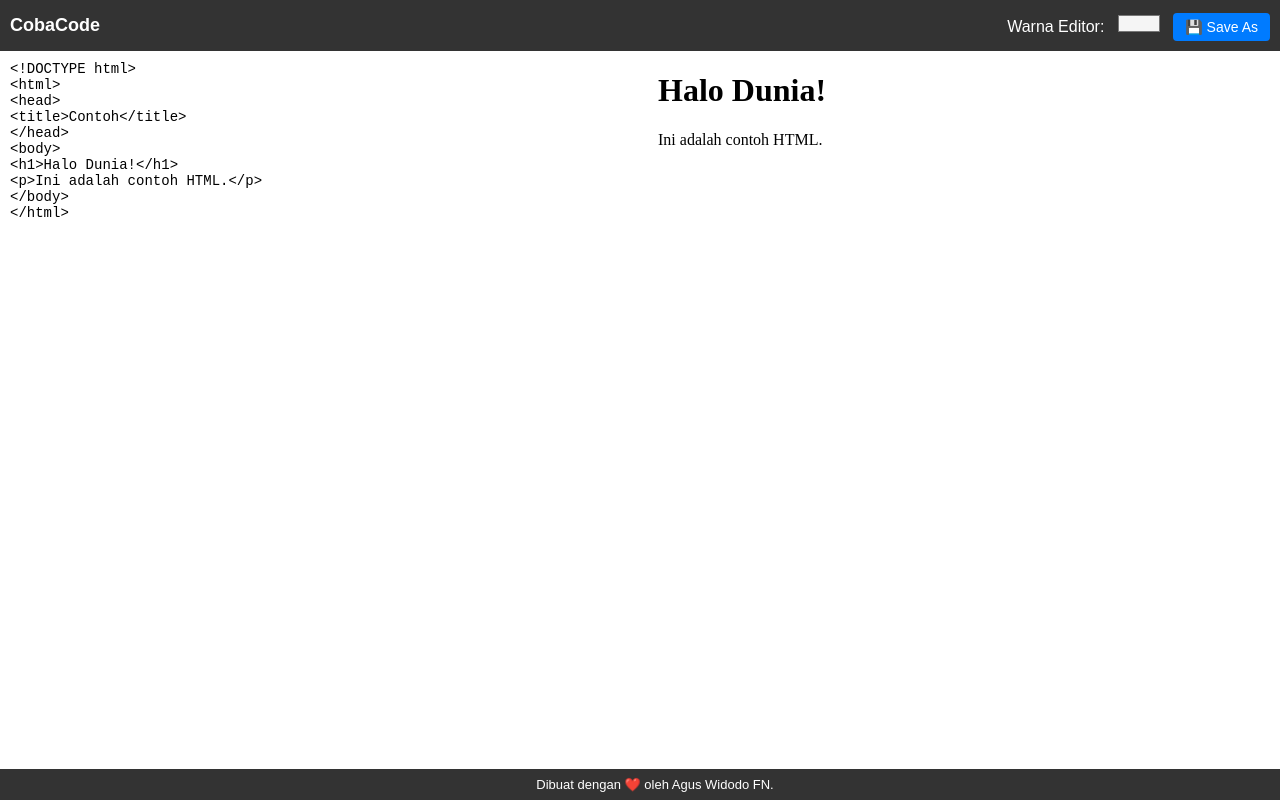
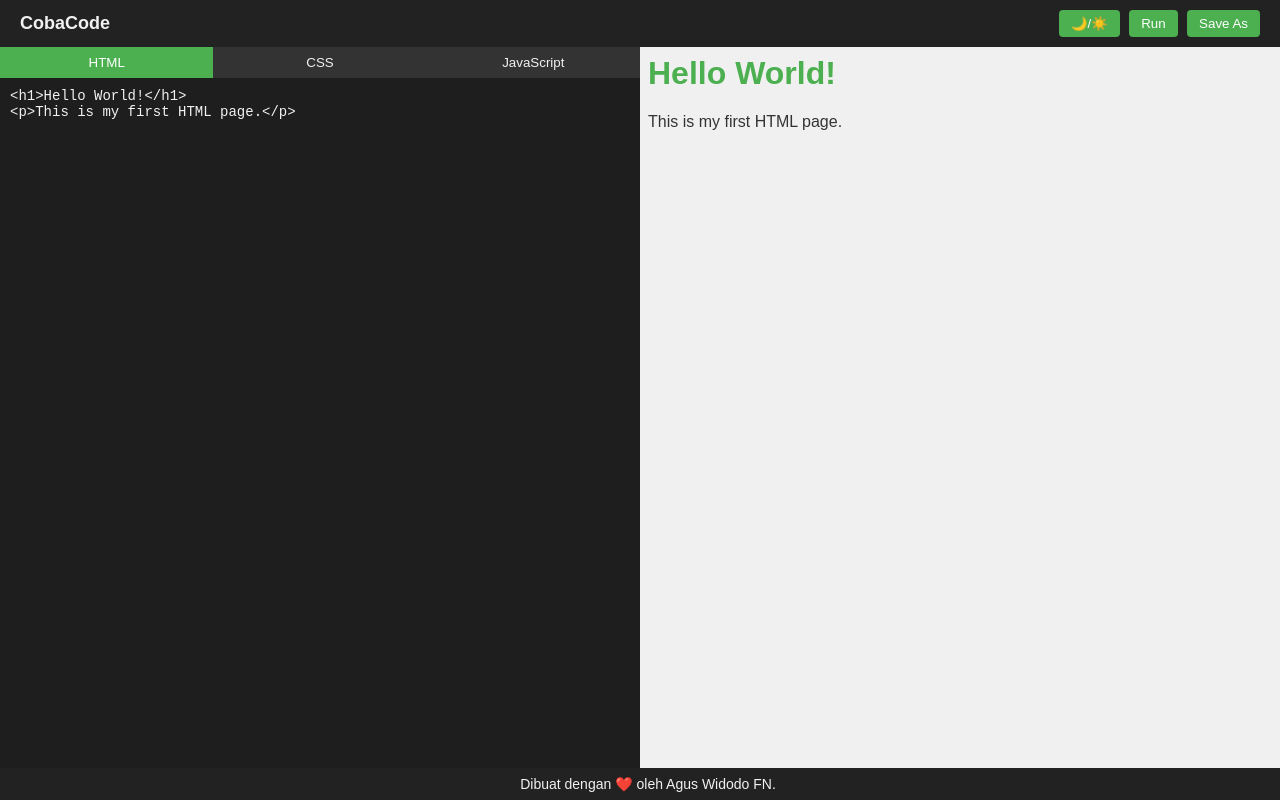
Before and after one commit to caxuga/cobacode, a plain HTML site: page index.html in a window 1280 px wide. Drawn offline with Linux system fonts and the light colour scheme.

Commit message:
Update index.html

```diff
--- a/index.html
+++ b/index.html
@@ -1,105 +1,142 @@
 <!DOCTYPE html>
-<html lang="id">
+<html lang="en">
 <head>
-  <meta charset="UTF-8" />
-  <meta name="viewport" content="width=device-width, initial-scale=1.0"/>
+    <meta charset="UTF-8">
+    <meta name="viewport" content="width=device-width, initial-scale=1.0">
     <title>CobaCode</title>
-
-  <!-- Favicon -->
-  <link rel="icon" href="https://cdn-icons-png.flaticon.com/512/919/919827.png" type="image/png">
-
     <style>
+        :root {
+            --bg-color: #1e1e1e;
+            --text-color: #f1f1f1;
+            --header-footer-bg: #222;
+            --tab-bg: #333;
+            --preview-bg: white;
+        }
+        body.light {
+            --bg-color: #ffffff;
+            --text-color: #222;
+            --header-footer-bg: #f0f0f0;
+            --tab-bg: #ddd;
+            --preview-bg: #ffffff;
+        }
         body {
             margin: 0;
             font-family: Arial, sans-serif;
+            height: 100vh;
             display: flex;
-      height: 100vh;
             flex-direction: column;
+            background-color: var(--bg-color);
+            color: var(--text-color);
+            transition: background 0.3s, color 0.3s;
         }
         header {
-      background: #333;
-      color: white;
-      padding: 10px;
+            background-color: var(--header-footer-bg);
+            color: var(--text-color);
+            padding: 10px 20px;
             display: flex;
             justify-content: space-between;
             align-items: center;
         }
         header h1 {
+            font-size: 18px;
             margin: 0;
-      font-size: 18px;
         }
-    header input[type="color"] {
+        .header-buttons button {
+            background: #4CAF50;
+            color: white;
             border: none;
-      background: transparent;
+            padding: 6px 12px;
             cursor: pointer;
+            border-radius: 4px;
+            margin-left: 5px;
         }
         main {
             flex: 1;
             display: flex;
-      height: 100%;
+            overflow: hidden;
+        }
+        .editor-container {
+            width: 50%;
+            display: flex;
+            flex-direction: column;
+        }
+        .tabs {
+            display: flex;
+            background: var(--tab-bg);
+        }
+        .tabs button {
+            flex: 1;
+            padding: 8px;
+            background: var(--tab-bg);
+            color: var(--text-color);
+            border: none;
+            cursor: pointer;
+        }
+        .tabs button.active {
+            background: #4CAF50;
+            color: white;
         }
         textarea {
-      width: 50%;
-      border: none;
+            flex: 1;
             padding: 10px;
             font-family: monospace;
             font-size: 14px;
+            border: none;
+            outline: none;
             resize: none;
-      outline: none;
+            background: var(--bg-color);
+            color: var(--text-color);
+            display: none;
+        }
+        textarea.active {
+            display: block;
         }
         iframe {
             width: 50%;
             border: none;
-      background: white;
+            background: var(--preview-bg);
         }
         footer {
-      background: #333;
-      color: white;
-      padding: 8px 15px;
+            background: var(--header-footer-bg);
+            color: var(--text-color);
+            text-align: center;
+            padding: 8px;
+            font-size: 14px;
             position: fixed;
             bottom: 0;
             width: 100%;
-      text-align: center;
-      font-size: 13px;
         }
-    button {
-      background: #007bff;
-      border: none;
-      color: white;
-      padding: 6px 12px;
-      margin-left: 5px;
-      cursor: pointer;
-      border-radius: 4px;
-      font-size: 14px;
+        @media (max-width: 768px) {
+            main {
+                flex-direction: column;
             }
-    button:hover {
-      background: #0056b3;
+            .editor-container, iframe {
+                width: 100%;
+                height: 50%;
+            }
         }
     </style>
 </head>
 <body>
     <header>
         <h1>CobaCode</h1>
-    <div>
-      <label style="color: white; margin-right: 5px;">Warna Editor:</label>
-      <input type="color" id="colorPicker" value="#f5f5f5">
-      <button onclick="saveAsFile()">💾 Save As</button>
+        <div class="header-buttons">
+            <button onclick="toggleTheme()">🌙/☀️</button>
+            <button onclick="runCode()">Run</button>
+            <button onclick="saveAsFile()">Save As</button>
         </div>
     </header>
-
     <main>
-    <textarea id="editor" placeholder="Tulis kode HTML di sini...">
-<!DOCTYPE html>
-<html>
-<head>
-<title>Contoh</title>
-</head>
-<body>
-<h1>Halo Dunia!</h1>
-<p>Ini adalah contoh HTML.</p>
-</body>
-</html>
-    </textarea>
+        <div class="editor-container">
+            <div class="tabs">
+                <button class="tab-btn active" onclick="openTab('html')">HTML</button>
+                <button class="tab-btn" onclick="openTab('css')">CSS</button>
+                <button class="tab-btn" onclick="openTab('js')">JavaScript</button>
+            </div>
+            <textarea id="html" class="active"></textarea>
+            <textarea id="css"></textarea>
+            <textarea id="js"></textarea>
+        </div>
         <iframe id="preview"></iframe>
     </main>
 
@@ -108,32 +145,78 @@
     </footer>
 
     <script>
-    const editor = document.getElementById('editor');
-    const preview = document.getElementById('preview');
-    const colorPicker = document.getElementById('colorPicker');
+        function openTab(tab) {
+            document.querySelectorAll('textarea').forEach(el => el.classList.remove('active'));
+            document.getElementById(tab).classList.add('active');
 
-    // Fungsi update preview
-    function updatePreview() {
-      preview.srcdoc = editor.value;
+            document.querySelectorAll('.tab-btn').forEach(btn => btn.classList.remove('active'));
+            event.target.classList.add('active');
         }
-    editor.addEventListener('input', updatePreview);
-    updatePreview();
 
-    // Ganti warna editor
-    colorPicker.addEventListener('input', () => {
-      editor.style.backgroundColor = colorPicker.value;
+        function runCode() {
+            const html = document.getElementById("html").value;
+            const css = `<style>${document.getElementById("css").value}</style>`;
+            const js = `<script>${document.getElementById("js").value}<\/script>`;
+
+            const iframeDoc = document.getElementById("preview").contentDocument || document.getElementById("preview").contentWindow.document;
+            iframeDoc.open();
+            iframeDoc.write(html + css + js);
+            iframeDoc.close();
+
+            localStorage.setItem("htmlCode", html);
+            localStorage.setItem("cssCode", document.getElementById("css").value);
+            localStorage.setItem("jsCode", document.getElementById("js").value);
+        }
+
+        function saveAsFile() {
+            const htmlContent = document.getElementById("html").value;
+            const cssContent = document.getElementById("css").value;
+            const jsContent = document.getElementById("js").value;
+
+            const finalCode = `
+<!DOCTYPE html>
+<html>
+<head>
+<style>
+${cssContent}
+</style>
+</head>
+<body>
+${htmlContent}
+<script>
+${jsContent}
+<\/script>
+</body>
+</html>
+`;
+
+            const blob = new Blob([finalCode], { type: "text/html" });
+            const link = document.createElement("a");
+            link.href = URL.createObjectURL(blob);
+            link.download = "my-code.html";
+            link.click();
+        }
+
+        document.querySelectorAll("textarea").forEach(el => {
+            el.addEventListener("input", runCode);
         });
 
-    // Save As
-    function saveAsFile() {
-      const blob = new Blob([editor.value], { type: "text/html" });
-      const a = document.createElement('a');
-      a.href = URL.createObjectURL(blob);
-      a.download = "index.html";
-      document.body.appendChild(a);
-      a.click();
-      document.body.removeChild(a);
+        function toggleTheme() {
+            document.body.classList.toggle("light");
+            localStorage.setItem("theme", document.body.classList.contains("light") ? "light" : "dark");
         }
+
+        window.onload = () => {
+            document.getElementById("html").value = localStorage.getItem("htmlCode") || `<h1>Hello World!</h1>\n<p>This is my first HTML page.</p>`;
+            document.getElementById("css").value = localStorage.getItem("cssCode") || `body {\n    font-family: Arial, sans-serif;\n    background-color: #f0f0f0;\n    color: #333;\n}\nh1 {\n    color: #4CAF50;\n}`;
+            document.getElementById("js").value = localStorage.getItem("jsCode") || `console.log("Hello from JavaScript!");`;
+
+            const savedTheme = localStorage.getItem("theme");
+            if (savedTheme === "light") {
+                document.body.classList.add("light");
+            }
+            runCode();
+        };
     </script>
 </body>
 </html>
```
Lines whose indentation alone changed are shown as unchanged.
